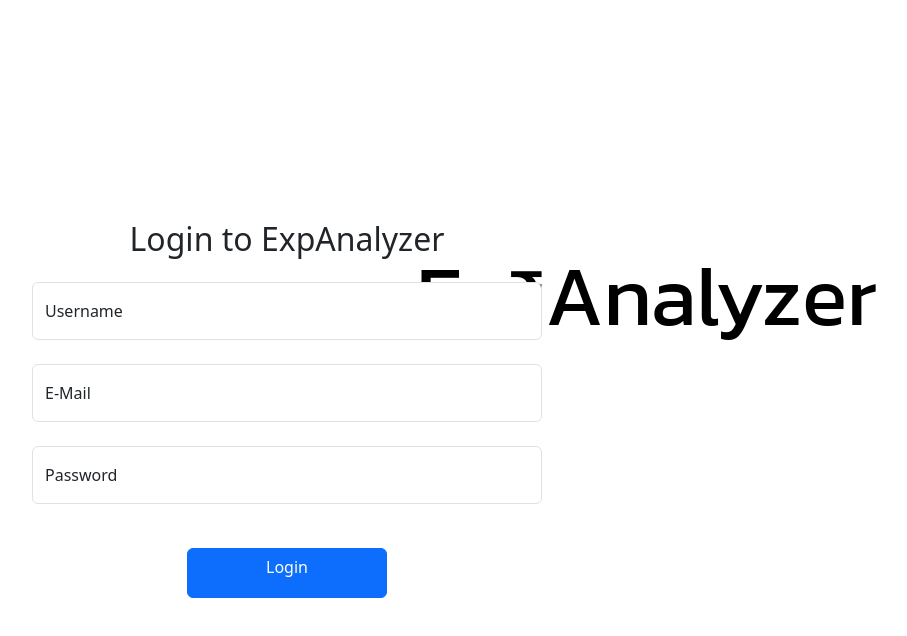
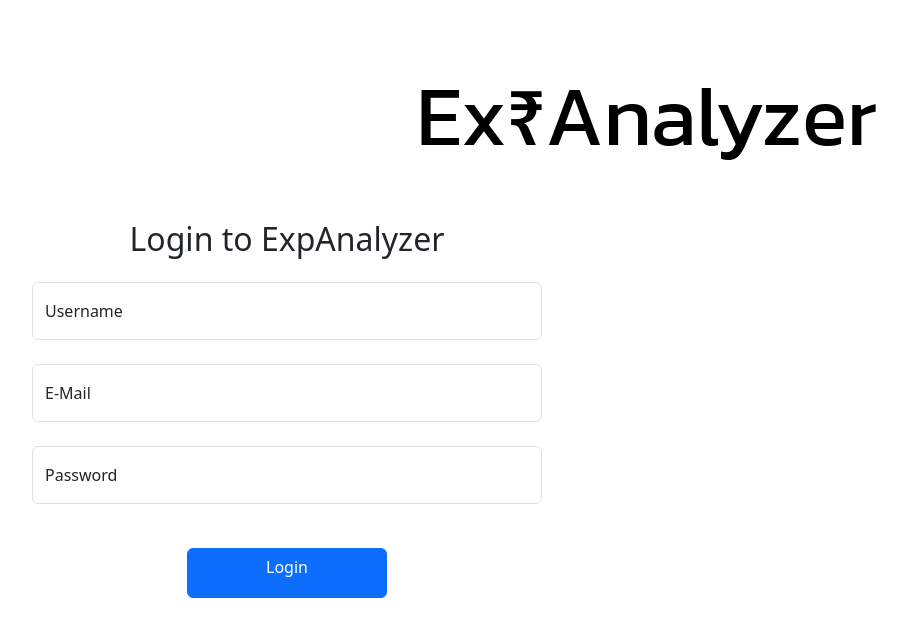
Before and after one commit to Akilesh-GA/ExpAnalyzer, a plain HTML site: page frontend/login.html in a window 1280 px wide. Shown: the whole page, without its empty margins (353-1260 px from the left). Drawn offline with nearby package versions, Linux system fonts and the light colour scheme.

Commit message:
feat : pages added

```diff
--- a/frontend/login.html
+++ b/frontend/login.html
@@ -2,6 +2,7 @@
 <html lang="en">
 <head>
     <title>Login</title>
+    <link rel="icon" href="assets/Favicon.png" type="image/png">
     <meta charset="UTF-8">
     <meta name="viewport" content="width=device-width, initial-scale=1.0" />
     <link href="https://cdn.jsdelivr.net/npm/bootstrap@5.3.7/dist/css/bootstrap.min.css" rel="stylesheet" integrity="sha384-LN+7fdVzj6u52u30Kp6M/trliBMCMKTyK833zpbD+pXdCLuTusPj697FH4R/5mcr" crossorigin="anonymous">
@@ -31,7 +32,7 @@
 </head>
 <body>
     <div class="logo">
-        <img src="assets\ExpAnalyzer-Logo.png" alt="ExpAnalyzer-Logo">
+        <img src="assets\ExpAnalyzer-Logo-Edited.png" alt="ExpAnalyzer-Logo">
     </div>
     <div class="container d-flex justify-content-center mt-5">
         <div class="col-sm-6 mt-5 form-box p-4 rounded">
```
Also changed, not shown: frontend/signin.html (+2 -1 lines), frontend/assets/Favicon.png (added).
